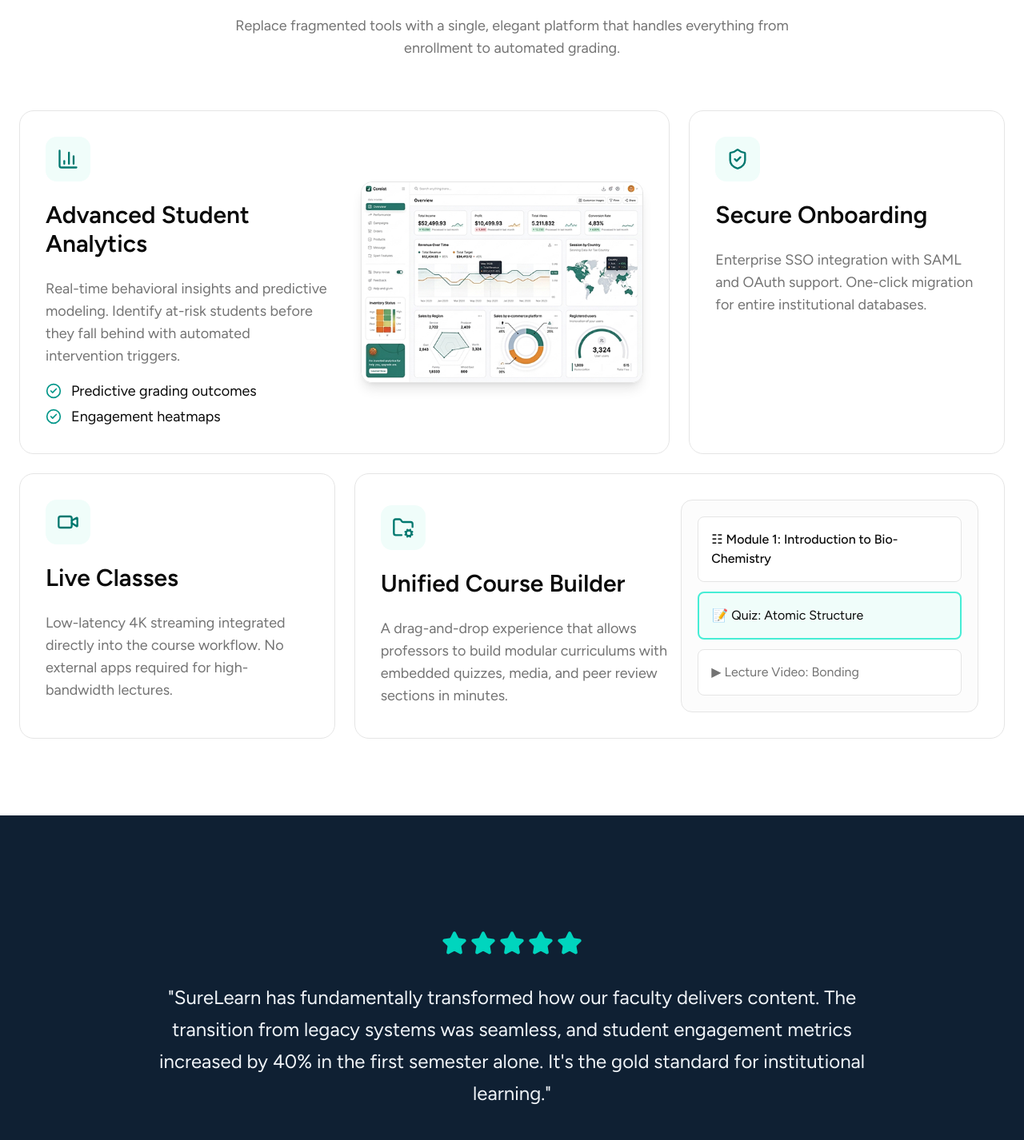
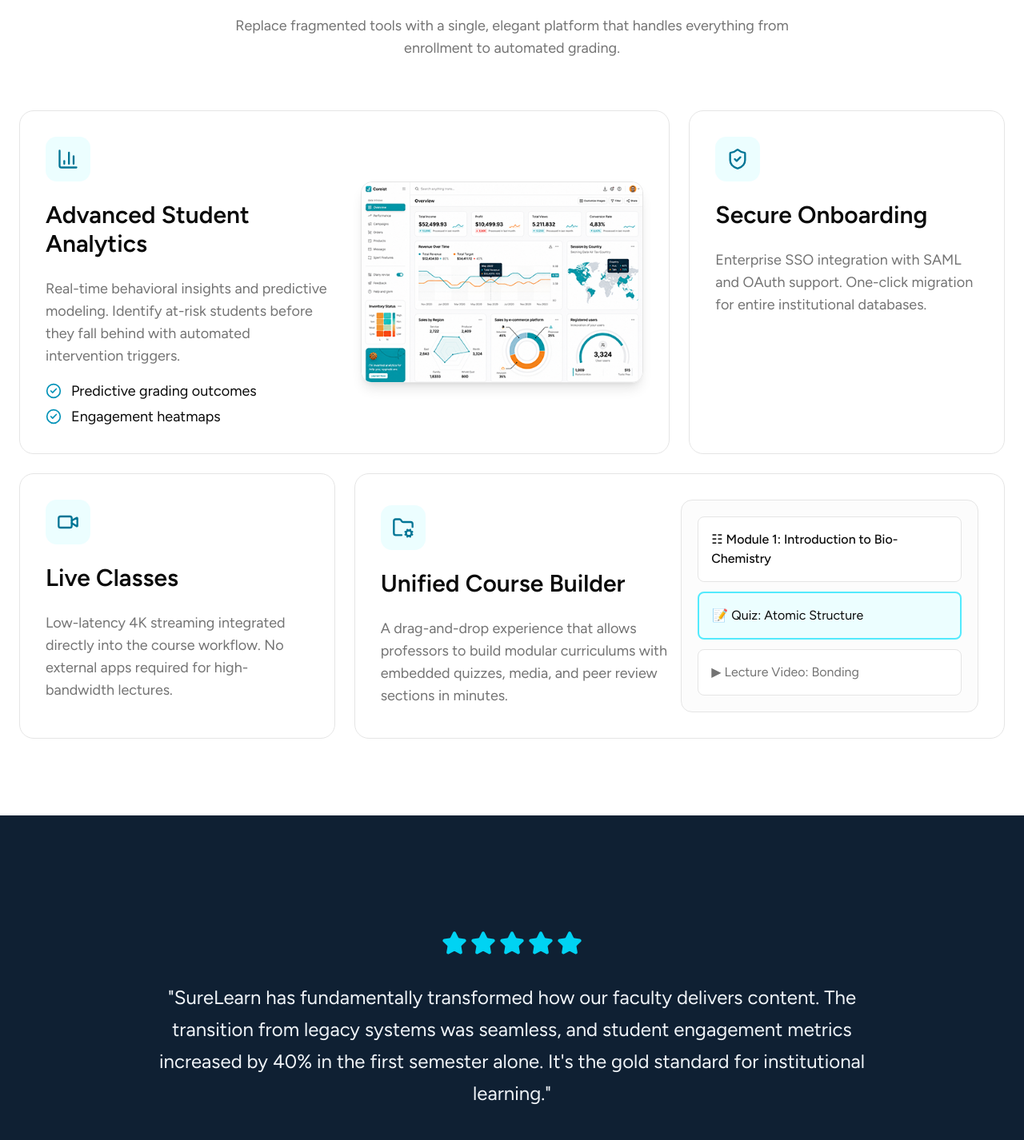
Before and after one commit to U-kings/surelearn, a Next.js app in the folder apps/web/: page / in a window 1280 px wide. Shown: the part 1331-2757 px from the top of the page at 80% size. Built offline with nearby package versions, Linux system fonts and the light colour scheme.

Commit message:
color changed

```diff
--- a/apps/web/components/cta.tsx
+++ b/apps/web/components/cta.tsx
@@ -8,12 +8,12 @@ export default function CTA() {
   return (
     <section className="py-20 lg:py-28">
       <div className="container mx-auto px-6">
-        <div className="relative overflow-hidden rounded-[2rem] bg-linear-to-br from-teal-800 via-teal-700 to-emerald-800 px-6 py-20 md:px-12 lg:px-20 lg:py-28">
+        <div className="relative overflow-hidden rounded-[2rem] bg-linear-to-br from-cyan-800 via-cyan-700 to-cyan-800 px-6 py-20 md:px-12 lg:px-20 lg:py-28">
           <div className="absolute inset-0 bg-[radial-gradient(circle_at_top,rgba(255,255,255,0.08),transparent_60%)]" />
-          {/* <div className="relative overflow-hidden rounded-[2rem] bg-teal-800 px-6 py-20 md:px-12 lg:px-20 lg:py-28"> */}
+          {/* <div className="relative overflow-hidden rounded-[2rem] bg-cyan-800 px-6 py-20 md:px-12 lg:px-20 lg:py-28"> */}
           {/* Decorative Blobs */}
           <div className="absolute -left-10 -top-10 h-40 w-40 rounded-full bg-white/5 blur-2xl" />
-          <div className="absolute left-20 top-16 h-10 w-16 rounded-full bg-white/10" />
+          <div className="absolute left-20 top-16 h-16 w-16 rounded-full bg-white/10" />
           <div className="absolute -right-24 bottom-0 h-64 w-64 rounded-full bg-white/5 blur-3xl" />
 
           {/* Content */}
@@ -28,7 +28,7 @@ export default function CTA() {
 
             <FadeUp delay={0.3}>
               <p
-                className="wow animate__animated animate__fadeInUp mx-auto mt-6 max-w-3xl text-lg leading-8 text-teal-100 md:text-xl"
+                className="wow animate__animated animate__fadeInUp mx-auto mt-6 max-w-3xl text-lg leading-8 text-cyan-100 md:text-xl"
                 data-wow-delay=".2s"
               >
                 Join hundreds of forward-thinking institutions who trust
--- a/apps/web/components/features.tsx
+++ b/apps/web/components/features.tsx
@@ -41,7 +41,7 @@ export default function Features() {
             <div>
               <div className="grid gap-10 lg:grid-cols-2 lg:items-center">
                 <div>
-                  <div className="mb-6 inline-flex h-14 w-14 items-center justify-center rounded-xl bg-teal-50 text-teal-700 dark:bg-teal-900/30 dark:text-teal-400">
+                  <div className="mb-6 inline-flex h-14 w-14 items-center justify-center rounded-xl bg-cyan-50 text-cyan-700 dark:bg-cyan-900/30 dark:text-cyan-400">
                     <BarChart3 className="h-7 w-7" />
                   </div>
 
@@ -61,7 +61,7 @@ export default function Features() {
                         key={item}
                         className="flex items-center gap-3 text-lg"
                       >
-                        <CheckCircle2 className="h-5 w-5 text-teal-600" />
+                        <CheckCircle2 className="h-5 w-5 text-cyan-600" />
                         {item}
                       </div>
                     ))}
@@ -86,7 +86,7 @@ export default function Features() {
             className="wow animate__animated animate__fadeInRight rounded-2xl border bg-background p-8"
           >
             <div>
-              <div className="mb-6 inline-flex h-14 w-14 items-center justify-center rounded-xl bg-teal-50 text-teal-700 dark:bg-teal-900/30 dark:text-teal-400">
+              <div className="mb-6 inline-flex h-14 w-14 items-center justify-center rounded-xl bg-cyan-50 text-cyan-700 dark:bg-cyan-900/30 dark:text-cyan-400">
                 <ShieldCheck className="h-7 w-7" />
               </div>
 
@@ -105,7 +105,7 @@ export default function Features() {
             className="wow animate__animated animate__fadeInUp rounded-2xl border bg-background p-8"
           >
             <div>
-              <div className="mb-6 inline-flex h-14 w-14 items-center justify-center rounded-xl bg-teal-50 text-teal-700 dark:bg-teal-900/30 dark:text-teal-400">
+              <div className="mb-6 inline-flex h-14 w-14 items-center justify-center rounded-xl bg-cyan-50 text-cyan-700 dark:bg-cyan-900/30 dark:text-cyan-400">
                 <Video className="h-7 w-7" />
               </div>
 
@@ -126,7 +126,7 @@ export default function Features() {
               {/* Card 4 */}
               {/* <FadeUp delay={0.3}> */}
               <div>
-                <div className="mb-6 inline-flex h-14 w-14 items-center justify-center rounded-xl bg-teal-50 text-teal-700 dark:bg-teal-900/30 dark:text-teal-400">
+                <div className="mb-6 inline-flex h-14 w-14 items-center justify-center rounded-xl bg-cyan-50 text-cyan-700 dark:bg-cyan-900/30 dark:text-cyan-400">
                   <FolderCog className="h-7 w-7" />
                 </div>
 
@@ -150,7 +150,7 @@ export default function Features() {
                   ☷ Module 1: Introduction to Bio-Chemistry
                 </div>
 
-                <div className="rounded-md border-2 border-teal-300 bg-teal-50 p-4 dark:bg-teal-900/20">
+                <div className="rounded-md border-2 border-cyan-300 bg-cyan-50 p-4 dark:bg-cyan-900/20">
                   📝 Quiz: Atomic Structure
                 </div>
 
--- a/apps/web/components/footer.tsx
+++ b/apps/web/components/footer.tsx
@@ -39,7 +39,7 @@ export default function Footer() {
                 height={24}
                 className="hidden h-auto w-5/6 lg:w-auto dark:block"
               />
-              {/* <div className="flex h-11 w-11 items-center justify-center rounded-lg bg-teal-700 text-white">
+              {/* <div className="flex h-11 w-11 items-center justify-center rounded-lg bg-cyan-700 text-white">
                 <GraduationCap className="h-5 w-5" />
               </div>
 
@@ -57,14 +57,14 @@ export default function Footer() {
             <div className="mt-8 flex items-center gap-4">
               <Link
                 href="#"
-                className="flex h-12 w-12 items-center justify-center rounded-full border transition hover:border-teal-600 hover:bg-teal-600 hover:text-white"
+                className="flex h-12 w-12 items-center justify-center rounded-full border transition hover:border-cyan-600 hover:bg-cyan-600 hover:text-white"
               >
                 <FaXTwitter className="h-5 w-5" />
               </Link>
 
               <Link
                 href="#"
-                className="flex h-12 w-12 items-center justify-center rounded-full border transition hover:border-teal-600 hover:bg-teal-600 hover:text-white"
+                className="flex h-12 w-12 items-center justify-center rounded-full border transition hover:border-cyan-600 hover:bg-cyan-600 hover:text-white"
               >
                 <FaLinkedinIn className="h-5 w-5" />
               </Link>
@@ -83,8 +83,8 @@ export default function Footer() {
                       <li key={link}>
                         <Link
                           href="#"
-                          // className="transition-all duration-300 hover:scale-110 hover:border-teal-600 hover:bg-teal-600 hover:text-white"
-                          className="text-lg text-muted-foreground transition-colors hover:text-teal-600"
+                          // className="transition-all duration-300 hover:scale-110 hover:border-cyan-600 hover:bg-cyan-600 hover:text-white"
+                          className="text-lg text-muted-foreground transition-colors hover:text-cyan-600"
                         >
                           {link}
                         </Link>
@@ -109,21 +109,21 @@ export default function Footer() {
           <div className="flex flex-wrap justify-center gap-8">
             <Link
               href="#"
-              className="text-base text-muted-foreground transition hover:text-teal-600"
+              className="text-base text-muted-foreground transition hover:text-cyan-600"
             >
               Privacy Policy
             </Link>
 
             <Link
               href="#"
-              className="text-base text-muted-foreground transition hover:text-teal-600"
+              className="text-base text-muted-foreground transition hover:text-cyan-600"
             >
               Terms of Service
             </Link>
 
             <Link
               href="#"
-              className="text-base text-muted-foreground transition hover:text-teal-600"
+              className="text-base text-muted-foreground transition hover:text-cyan-600"
             >
               Cookie Settings
             </Link>
--- a/apps/web/components/hero.tsx
+++ b/apps/web/components/hero.tsx
@@ -17,7 +17,8 @@ export default function Hero() {
                 <br />
                 institution with
                 <br />
-                <span className="text-teal-600">modern learning</span>
+                <span className="text-cyan-400">modern learning</span>
+                {/* <span className="text-teal-600">modern learning</span> */}
               </h1>
 
               <p className="max-w-xl text-lg leading-8 text-muted-foreground">
--- a/apps/web/components/navbar.tsx
+++ b/apps/web/components/navbar.tsx
@@ -20,13 +20,15 @@ export default function Navbar() {
               alt="Surelearn Logo"
               width={170}
               height={24}
+              loading="eager"
               className="block dark:hidden w-5/6 lg:w-auto h-auto"
-            />
+              />
             <Image
               src="/surelearn-logo-light.png"
               alt="Surelearn Logo"
               width={170}
               height={24}
+              loading="eager"
               className="hidden dark:block w-5/6 lg:w-auto h-auto"
             />
           </div>
--- a/apps/web/components/testimonial.tsx
+++ b/apps/web/components/testimonial.tsx
@@ -17,7 +17,7 @@ export default function Testimonial() {
             {Array.from({ length: 5 }).map((_, index) => (
               <Star
                 key={index}
-                className="h-8 w-8 fill-teal-400 text-teal-400"
+                className="h-8 w-8 fill-cyan-400 text-cyan-400"
               />
             ))}
           </div>
@@ -41,7 +41,7 @@ export default function Testimonial() {
             className="wow animate__animated animate__zoomIn mt-10"
             data-wow-delay=".4s"
           >
-            <div className="rounded-full border-2 border-teal-400 p-1">
+            <div className="rounded-full border-2 border-cyan-400 p-1">
               <Image
                 src="/testimonial-avatar.png"
                 alt="Dr. Aris Thorne"
@@ -65,7 +65,7 @@ export default function Testimonial() {
           {/* Position */}
           <FadeUp delay={0.3}>
             <p
-              className="wow animate__animated animate__fadeInUp mt-2 text-sm font-medium uppercase tracking-[0.28em] text-teal-400 md:text-lg"
+              className="wow animate__animated animate__fadeInUp mt-2 text-sm font-medium uppercase tracking-[0.28em] text-cyan-400 md:text-lg"
               data-wow-delay=".6s"
             >
               Dean of Innovation, Global University
```
Also changed, not shown: apps/web/public/analytics-dashboard.png.
